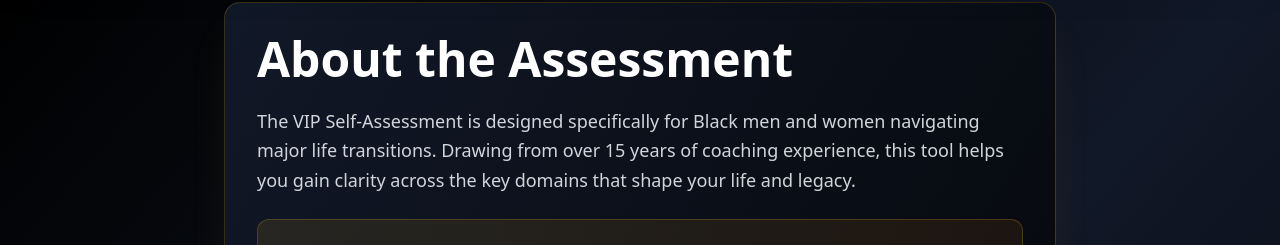
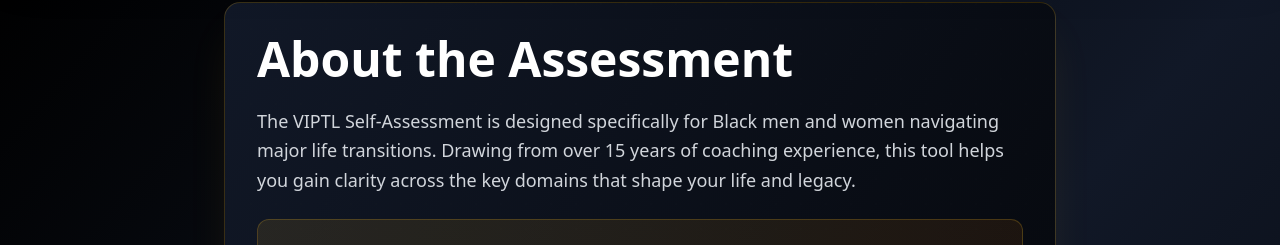
Before and after one commit to elivatepro/viptl-self-assessment-website, a React (Vite) app: page / in a window 1280 px wide. Both pictures are taken after a click on the button "About". Shown: the part 127-372 px from the top of the page. Built offline with nearby package versions, Linux system fonts and the light colour scheme.

Commit message:
Updated the about page with VIPTL instead of VIP

```diff
--- a/src/App.tsx
+++ b/src/App.tsx
@@ -655,7 +655,7 @@ const AboutPage: React.FC = () => {
 
           <div className="space-y-6 text-gray-300">
             <p className="text-lg leading-relaxed">
-              The VIP Self-Assessment is designed specifically for Black men and women navigating major life transitions.
+              The VIPTL Self-Assessment is designed specifically for Black men and women navigating major life transitions.
               Drawing from over 15 years of coaching experience, this tool helps you gain clarity across the key domains
               that shape your life and legacy.
             </p>
```
Also changed, not shown: 1 other file (tests, documents, lock files or other folders).
